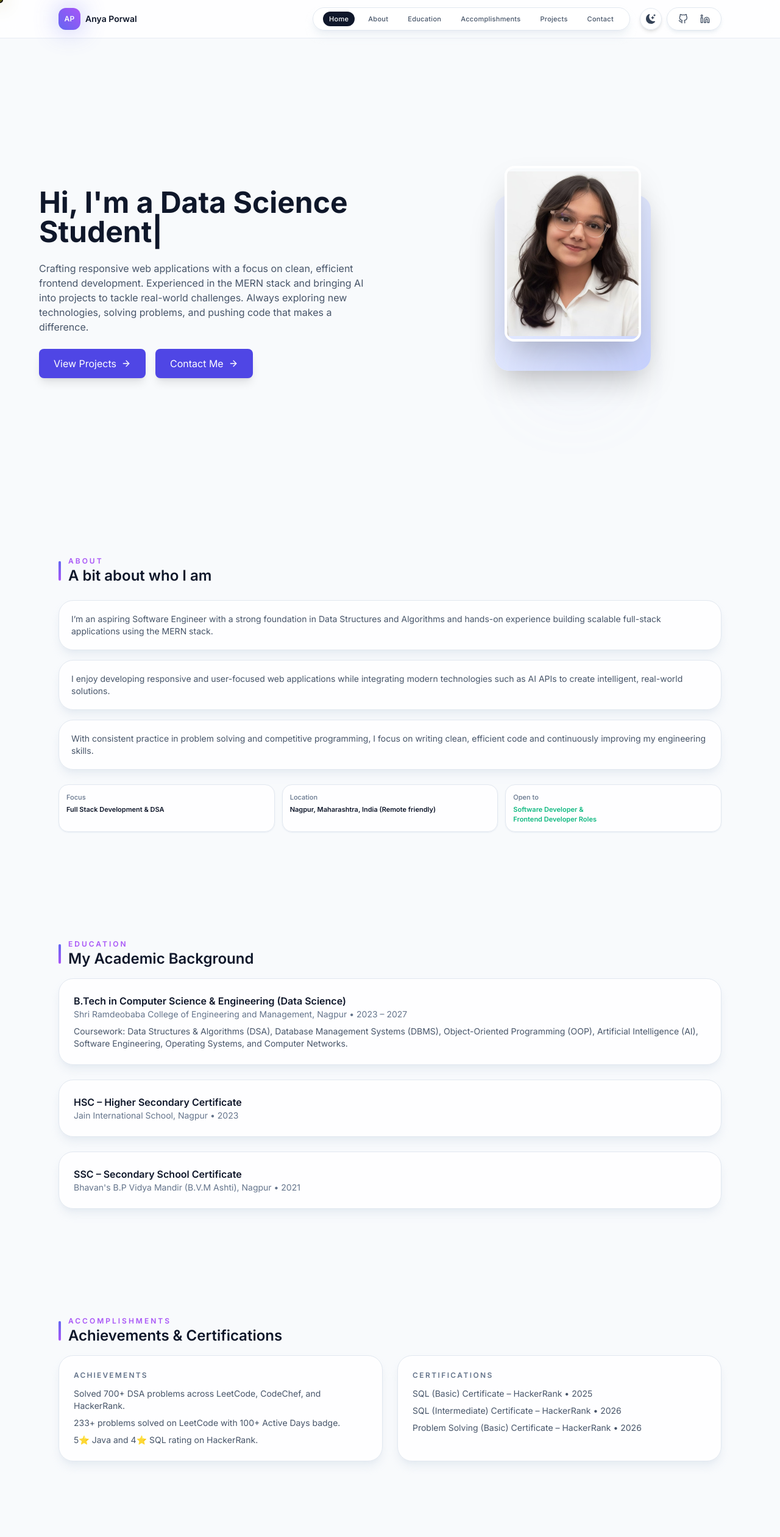
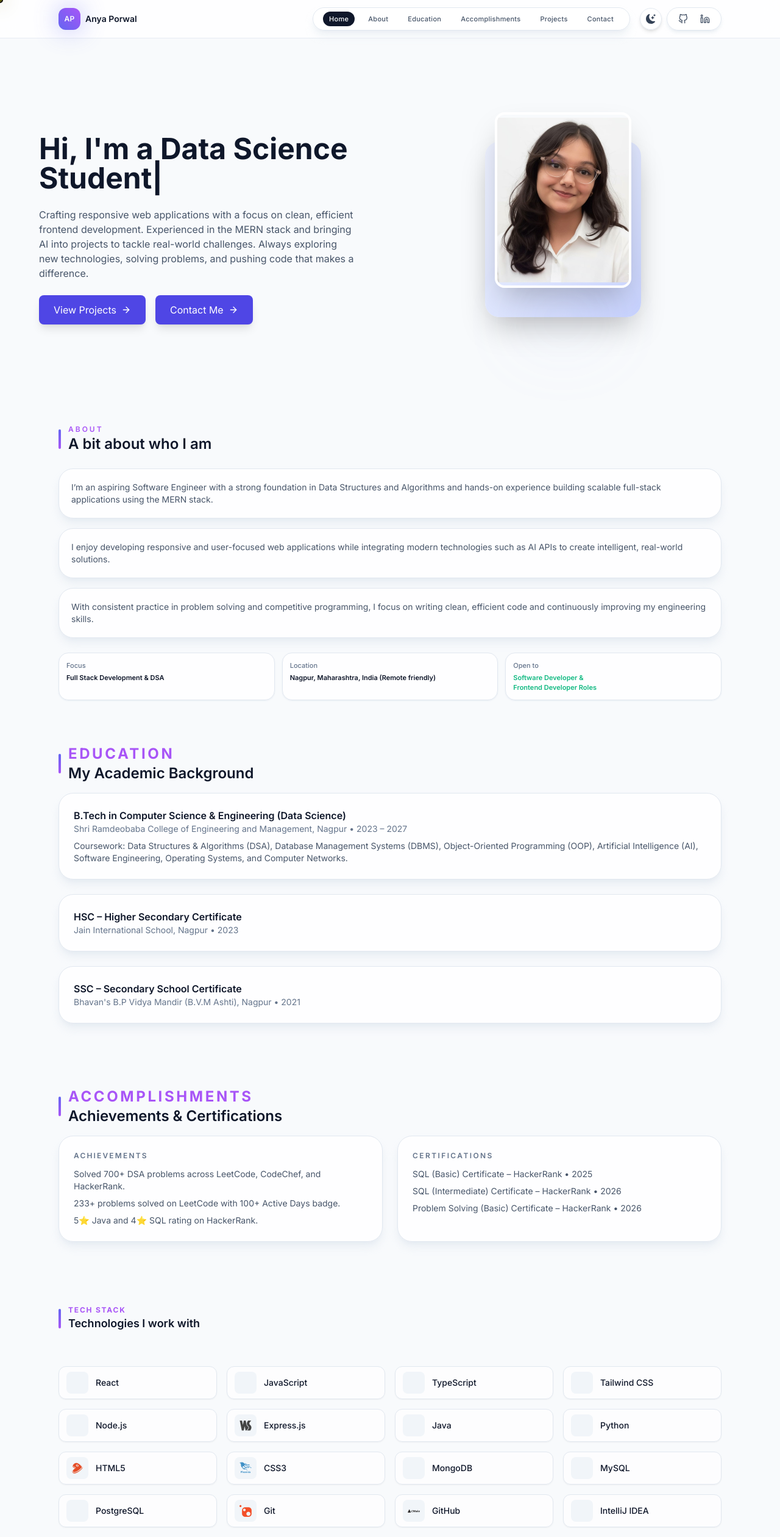
Before and after one commit to Anyaporwal/Portfolio, a React (Vite) app: page / in a window 1280 px wide. Shown: the top 2520 px of the page at 61% size. Built offline with nearby package versions, Linux system fonts and the light colour scheme.

Commit message:
Extra Spacing Fix

```diff
--- a/src/App.jsx
+++ b/src/App.jsx
@@ -65,7 +65,7 @@ function App() {
       <div className="md:cursor-none">
         <Navbar theme={theme} onToggleTheme={toggleTheme} />
 
-        <main className="space-y-4 pt-4">
+        <main className="space-y-2 pt-2">
           <Hero />
           <About />
           <Education />
--- a/src/components/About.jsx
+++ b/src/components/About.jsx
@@ -7,7 +7,7 @@ export function About() {
     <section
       id="about"
       ref={ref}
-      className="relative mx-auto max-w-6xl px-4 py-20 sm:px-6 lg:px-8"
+      className="relative mx-auto max-w-6xl px-4 pb-4 sm:px-6 lg:px-8"
     >
       <div className={`reveal ${isVisible ? 'reveal-visible' : ''}`}>
         {/* Heading */}
--- a/src/components/Accomplishments.jsx
+++ b/src/components/Accomplishments.jsx
@@ -7,16 +7,16 @@ export function Accomplishments() {
     <section
       id="accomplishments"
       ref={ref}
-      className="relative mx-auto max-w-6xl px-4 py-20 sm:px-6 lg:px-8"
+      className="relative mx-auto max-w-6xl px-4 py-12 sm:px-6 lg:px-8"
     >
       <div className={`reveal ${isVisible ? 'reveal-visible' : ''}`}>
         {/* Heading */}
         <div className="mb-4 flex items-center gap-3">
           <div className="h-8 w-1 rounded-full bg-gradient-to-b from-accent to-accent-soft" />
           <div>
-            <p className="text-xs font-semibold uppercase tracking-[0.25em] text-accent-soft">
+            <h2 className="text-2xl font-bold uppercase tracking-[0.15em] text-accent-soft">
               Accomplishments
-            </p>
+            </h2>
             <h2 className="text-xl font-semibold text-slate-900 dark:text-slate-50 sm:text-2xl">
               Achievements & Certifications
             </h2>
--- a/src/components/Education.jsx
+++ b/src/components/Education.jsx
@@ -7,16 +7,16 @@ export function Education() {
     <section
       id="education"
       ref={ref}
-      className="relative mx-auto max-w-6xl px-4 py-20 sm:px-6 lg:px-8"
+      className="relative mx-auto max-w-6xl px-4 py-12 sm:px-6 lg:px-8"
     >
       <div className={`reveal ${isVisible ? 'reveal-visible' : ''}`}>
         {/* Heading */}
         <div className="mb-4 flex items-center gap-3">
           <div className="h-8 w-1 rounded-full bg-gradient-to-b from-accent to-accent-soft" />
           <div>
-            <p className="text-xs font-semibold uppercase tracking-[0.25em] text-accent-soft">
+            <h2 className="text-2xl font-bold uppercase tracking-[0.15em] text-accent-soft">
               Education
-            </p>
+            </h2>
             <h2 className="text-xl font-semibold text-slate-900 dark:text-slate-50 sm:text-2xl">
               My Academic Background
             </h2>
--- a/src/components/Hero.jsx
+++ b/src/components/Hero.jsx
@@ -21,7 +21,7 @@ export function Hero() {
     <section
       id="hero"
       ref={ref}
-      className="relative flex min-h-screen items-center justify-center px-6 pt-24"
+      className="relative flex min-h-[85vh] items-center justify-center px-6 pt-16 pb-2"
     >
       <div className="mx-auto flex w-full max-w-6xl flex-col items-center gap-12 lg:flex-row">
 
@@ -70,7 +70,7 @@ export function Hero() {
         </div>
 
         {/* RIGHT PHOTO */}
-        <div className="flex-1 flex justify-center">
+        <div className="flex-1 flex justify-center p-8">
           <div className="relative flex items-center justify-center overflow-visible">
 
             {/* Smaller Card with rich gradient background */}
@@ -85,7 +85,7 @@ export function Hero() {
                     ? "translate-y-0 scale-100 opacity-100 rotate-0"
                     : "translate-y-20 scale-75 opacity-0 rotate-6"
                   }
-                  hover:-translate-y-2 hover:scale-105 hover:rotate-3`}
+                  `}
               />
 
               {/* Decorative base/glow */}
--- a/src/components/Projects.jsx
+++ b/src/components/Projects.jsx
@@ -29,7 +29,7 @@ export function Projects() {
     <section
       id="projects"
       ref={ref}
-      className="relative mx-auto max-w-6xl px-4 py-20 sm:px-6 lg:px-8"
+      className="relative mx-auto max-w-6xl px-4 py-12 sm:px-6 lg:px-8"
     >
       <div className={`reveal ${isVisible ? "reveal-visible" : ""}`}>
         <div className="mb-8 flex items-center justify-between gap-4">
--- a/src/components/TechStack.jsx
+++ b/src/components/TechStack.jsx
@@ -27,7 +27,7 @@ export function TechStack() {
     <section
       id="tech"
       ref={ref}
-      className="relative mx-auto max-w-6xl px-4 py-16 sm:px-6 lg:px-8"
+      className="relative mx-auto max-w-6xl px-4 py-12 sm:px-6 lg:px-8"
     >
       <div className={`reveal ${isVisible ? "reveal-visible" : ""}`}>
 
@@ -36,7 +36,7 @@ export function TechStack() {
        <div className="mb-6 flex items-center gap-3">
           <div className="h-8 w-1 rounded-full bg-gradient-to-b from-accent to-accent-soft" />
           <div>
-            <p className="text-xs font-semibold uppercase tracking-[0.25em] text-accent-soft">
+            <p className="text-xs font-bold uppercase tracking-[0.15em] text-accent-soft">
                 Tech Stack
               </p>
               <h2 className="text-lg font-semibold text-slate-900 dark:text-slate-50">
```
